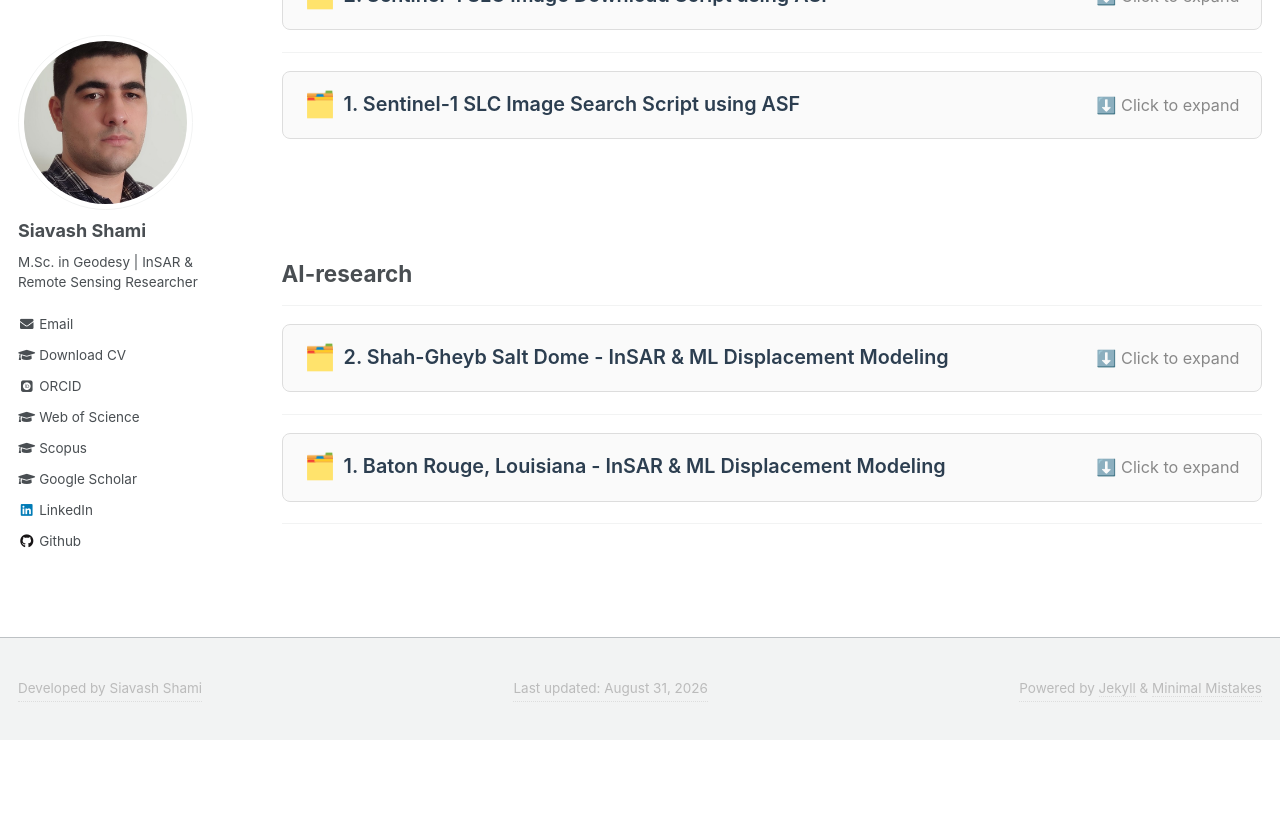
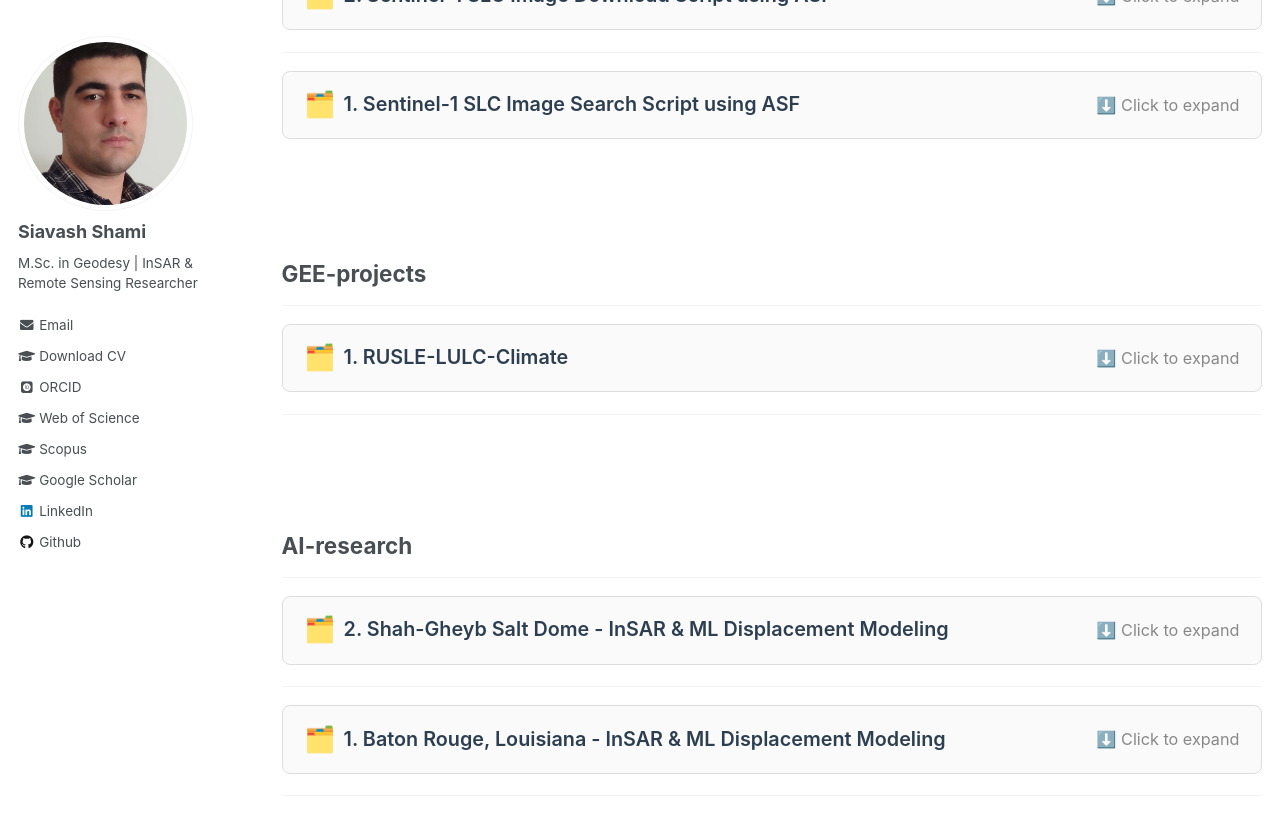
Before and after one commit to siavashshami/siavashshami.github.io, a Jekyll site: the page built from _pages/codes_scripts.md, in a window 1280 px wide and 900 px high, scrolled down 593 px. Shown: the top 835 px of the window. Built offline with Jekyll 4.4.1, drawn with Linux system fonts in a browser that asks for light colours; some web fonts are replaced; before the commit the page ends 1333 px from its top, so only the background shows below that.

Commit message:
Update codes_scripts.md

```diff
--- a/_pages/codes_scripts.md
+++ b/_pages/codes_scripts.md
@@ -182,6 +182,46 @@ The script uses the asf_search library to query the ASF API and performs geometr
 <br>
 <br>
 
+## GEE-projects
+---
+<details style="border: 1px solid #ddd; border-radius: 8px; padding: 0.8rem 1.2rem; margin-bottom: 1.2rem; background: #fafafa; transition: all 0.2s;">
+  <summary style="font-size: 1.1rem; font-weight: 600; color: #2c3e50; cursor: pointer; list-style: none; display: flex; align-items: center; gap: 8px;">
+    <span style="font-size: 1.4rem;">🗂️</span>
+    1. RUSLE-LULC-Climate
+    <span style="margin-left: auto; font-size: 0.9rem; color: #888; font-weight: 400;">
+      ⬇️ Click to expand
+    </span>
+  </summary>
+
+  <div style="padding-top: 1rem; border-top: 1px solid #eee; margin-top: 0.8rem;">
+
+    <p style="font-size: 1rem; line-height: 1.7; color: #444;">
+      <strong>📌 Description:</strong><br>
+     This workflow implements a complete RUSLE-based soil erosion assessment in Google Earth Engine, computing all five factors (R, K, LS, C, P) using validated methods and multi-source remote-sensing datasets, and producing annual soil-loss maps and per-land-cover-class erosion statistics along with sanity checks. Two companion Python scripts then analyze the exported per-region CSVs, performing numerical stability analysis (coefficient of variation, risk index, annual change rates, cross-region comparison) and generating a composite publication-quality figure with stacked land-cover area bar charts and overlaid soil-erosion time series.
+    </p>
+
+    <div style="display: flex; flex-wrap: wrap; gap: 1.5rem; margin: 1rem 0; font-size: 0.95rem; background: #f0f4f8; padding: 0.8rem 1.2rem; border-radius: 6px;">
+      <span><strong>📁 Format:</strong> Java, Python & shp</span>
+    </div>
+
+    <p style="margin: 0.8rem 0 0.4rem;">
+      <strong>📥 Download Link:</strong><br>
+      <a href="https://github.com/siavashshami/GEE-projects/tree/main/RUSLE-LULC-Climate" target="_blank" style="color: #3498db; text-decoration: none; border-bottom: 1px dotted #3498db;">
+        🔗 Download from GitHub
+      </a>
+    </p>
+
+    <div style="margin-top: 1.2rem; padding: 0.8rem 1rem; background: #f9f9f9; border-left: 4px solid #3498db; border-radius: 4px; font-size: 0.92rem; color: #555;">
+      <strong>📜 Citation:</strong><br>
+      Test
+    </div>
+
+  </div>
+</details>
+---
+<br>
+<br>
+
 ## AI-research
 ---
 <details style="border: 1px solid #ddd; border-radius: 8px; padding: 0.8rem 1.2rem; margin-bottom: 1.2rem; background: #fafafa; transition: all 0.2s;">
```
